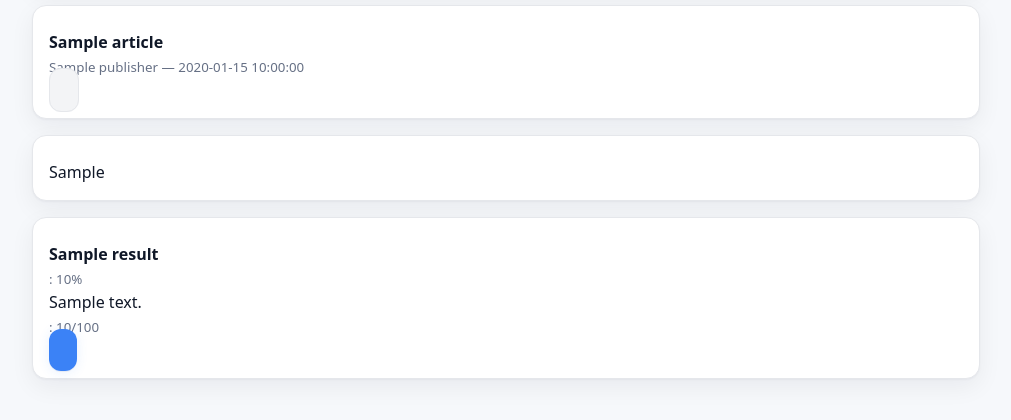
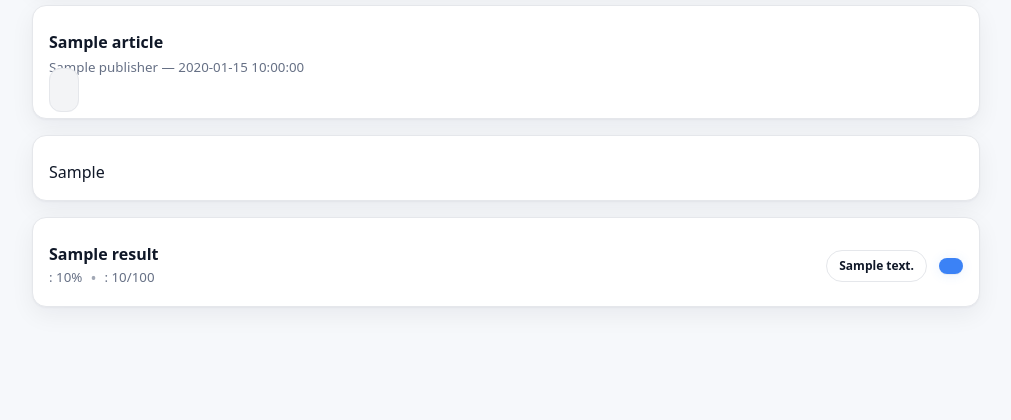
Before and after one commit to oannes/Sointu, a Flask app: template templates/results.html in a window 1280 px wide. Shown: the part 341-761 px from the top of the page, without its empty margins (134-1145 px from the left). Run offline with Flask 3, Linux system fonts and the light colour scheme; the template is opened without the code that fills it: most values are stand-ins (such as "Sample title", 1, 10 or a date in 2020).

Commit message:
editing index.html

```diff
--- a/static/style.css
+++ b/static/style.css
@@ -167,3 +167,34 @@
   box-shadow: 0 1px 2px rgba(16,24,40,0.06), 0 12px 28px rgba(16,24,40,0.08);
   transition: box-shadow .2s ease;
 }
+
+.pop-row{
+  display:grid;
+  grid-template-columns: 1fr auto auto; /* meta | pill | CTA */
+  align-items:center;
+  gap:12px;
+}
+
+/* Meta-alueen pieni väli ja piste-erotin */
+.pop-row .meta .sub{ display:flex; align-items:center; gap:8px; color:var(--muted); }
+.pop-row .meta .sub .dot{ opacity:.6; }
+
+/* Päätöspilleri */
+.pill{
+  display:inline-flex; align-items:center; justify-content:center;
+  padding:6px 12px; border-radius:999px; font-weight:700; font-size:12px;
+  border:1px solid var(--line);
+}
+.pill.go{     background:#ECFDF5; color:#065F46; border-color:#A7F3D0; }
+.pill.tweak{  background:#FFFBEB; color:#92400E; border-color:#FCD34D; }
+.pill.no-go{  background:#FEF2F2; color:#991B1B; border-color:#FCA5A5; }
+
+/* CTA-nappi oikealle; sm-koko */
+.pop-row .cta{ justify-self:end; }
+.btn.sm{ padding:8px 12px; font-size:14px; }
+
+/* Mobiilissa pinotaan siististi ja CTA vasempaan laitaan */
+@media (max-width: 720px){
+  .pop-row{ grid-template-columns: 1fr; }
+  .pop-row .cta{ justify-self:start; }
+}
--- a/templates/results.html
+++ b/templates/results.html
@@ -69,14 +69,25 @@
   <div class="list">
   {% for r in results %}
     <div class="pop-row">
-        <div>
-          <strong>{{ r.name }}</strong><br>
+      <div class="meta">
+        <strong>{{ r.name }}</strong>
+        <div class="sub">
           <small>{{ _("Luottamus") }}: {{ (r.confidence*100)|round(0) }}%</small>
+          <span class="dot">•</span>
+          <small>{{ _("Pisteet") }}: {{ r.score }}/100</small>
         </div>
-        <div class="pill {{ r.decision|lower|replace('no-go','no-go') }}">{{ r.decision }}</div>
-        <div><small>{{ _("Pisteet") }}: {{ r.score }}/100</small></div>
+      </div>
+
+      <div class="pill {{ r.decision|lower|replace('no-go','no-go') }}">
+        {{ r.decision }}
+      </div>
+
       {% if r.decision != "GO" %}
-          <div><a class="btn" href="{{ url_for('pop_suggestions', pop_name=r.name) }}">{{ _("Katso suositukset resonanssin parantamiseksi") }}</a></div>
+        <a class="btn sm cta" href="{{ url_for('pop_suggestions', pop_name=r.name) }}">
+          {{ _("Katso suositukset resonanssin parantamiseksi") }}
+        </a>
+      {% else %}
+        <span></span> {# pitää gridin tasapainossa, ei-näkyvä täyte #}
       {% endif %}
     </div>
     {% if not loop.last %}<hr>{% endif %}
```
Lines whose indentation alone changed are shown as unchanged.
